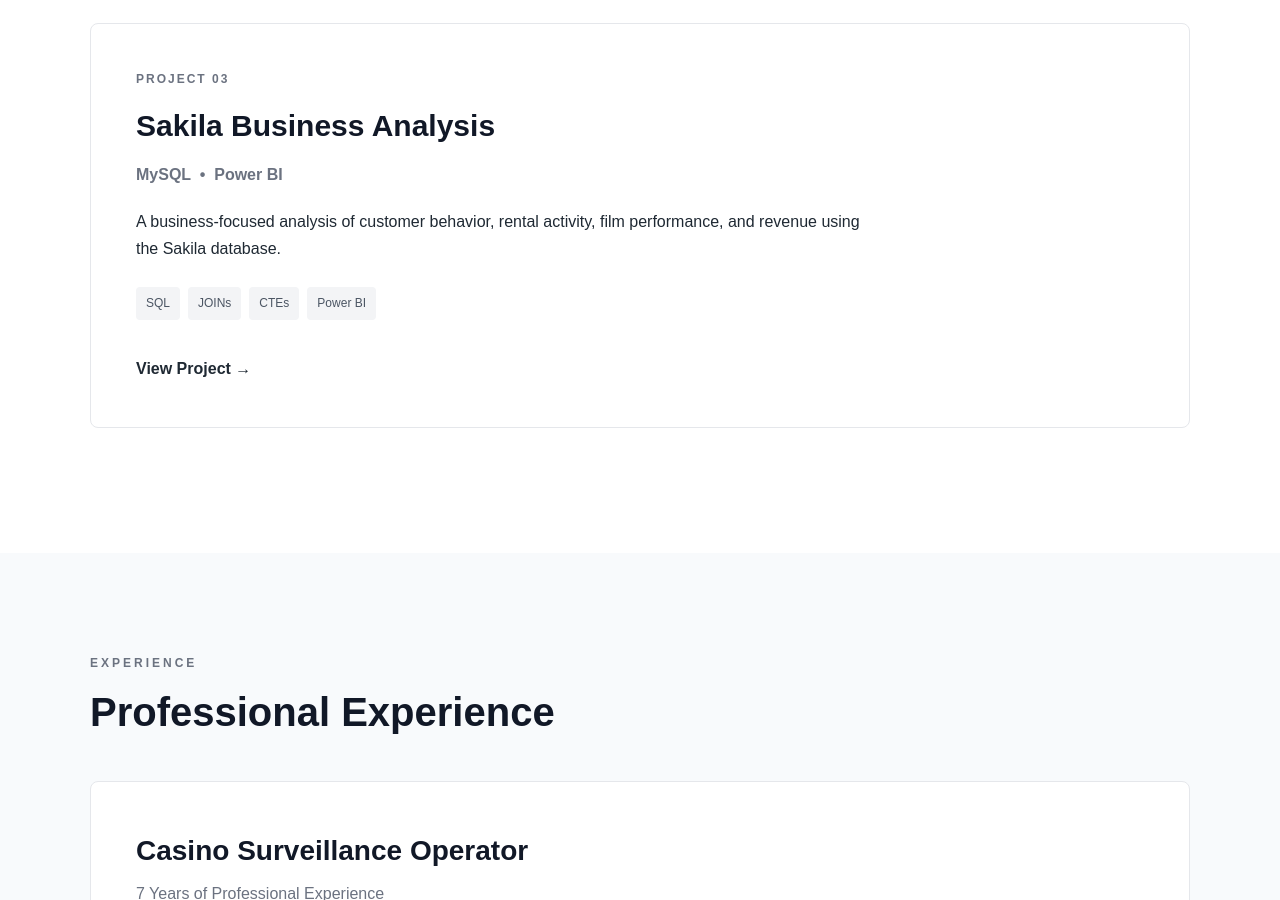
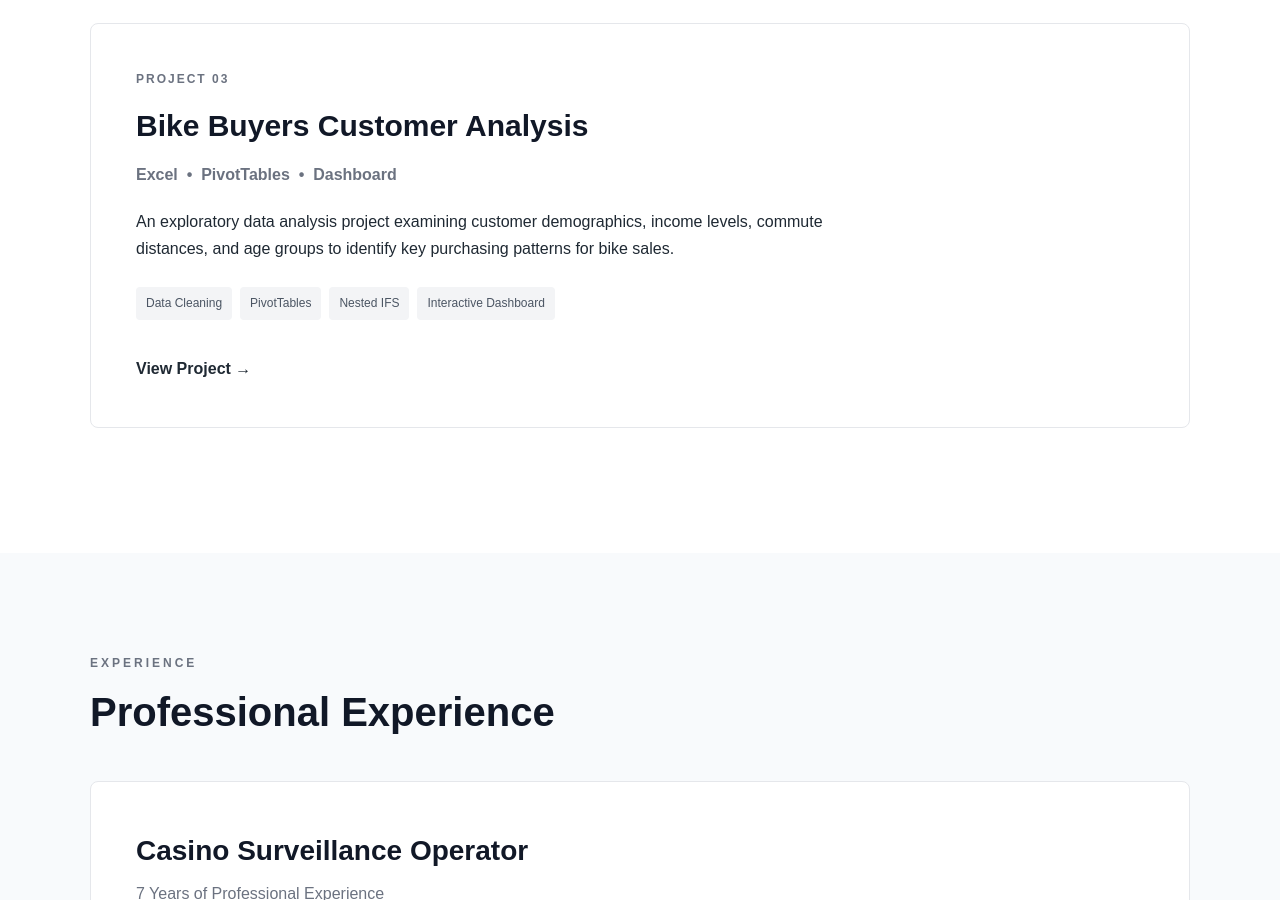
Before and after one commit to gilrossd/portfolio, a plain HTML site: page index.html in a window 1280 px wide. Shown: the part 3095-3995 px from the top of the page. Drawn offline with Linux system fonts and the light colour scheme.

Commit message:
Revise project details for bike buyers analysis
Updated project details to reflect a new analysis focus on bike buyers, including changes to the project title, tools, description, and tags.

```diff
--- a/index.html
+++ b/index.html
@@ -430,37 +430,37 @@
                 </p>
 
                 <h3>
-                    Sakila Business Analysis
+                    Bike Buyers Customer Analysis
                 </h3>
 
                 <p class="project-tools">
-                    MySQL &nbsp;•&nbsp; Power BI
+                    Excel &nbsp;•&nbsp; PivotTables &nbsp;•&nbsp; Dashboard
                 </p>
 
                 <p>
 
-                    A business-focused analysis of customer
-                    behavior, rental activity, film
-                    performance, and revenue using the
-                    Sakila database.
+                    An exploratory data analysis project examining
+                    customer demographics, income levels, commute distances,
+                    and age groups to identify key purchasing patterns
+                    for bike sales.
 
                 </p>
 
 
                 <div class="project-tags">
 
-                    <span>SQL</span>
+                    <span>Data Cleaning</span>
 
-                    <span>JOINs</span>
+                    <span>PivotTables</span>
 
-                    <span>CTEs</span>
+                    <span>Nested IFS</span>
 
-                    <span>Power BI</span>
+                    <span>Interactive Dashboard</span>
 
                 </div>
 
 
-                <a href="projects/sakila-analysis.html"
+                <a href="projects/bike-buyers-analysis.html"
                    class="project-link">
 
                     View Project →
```
